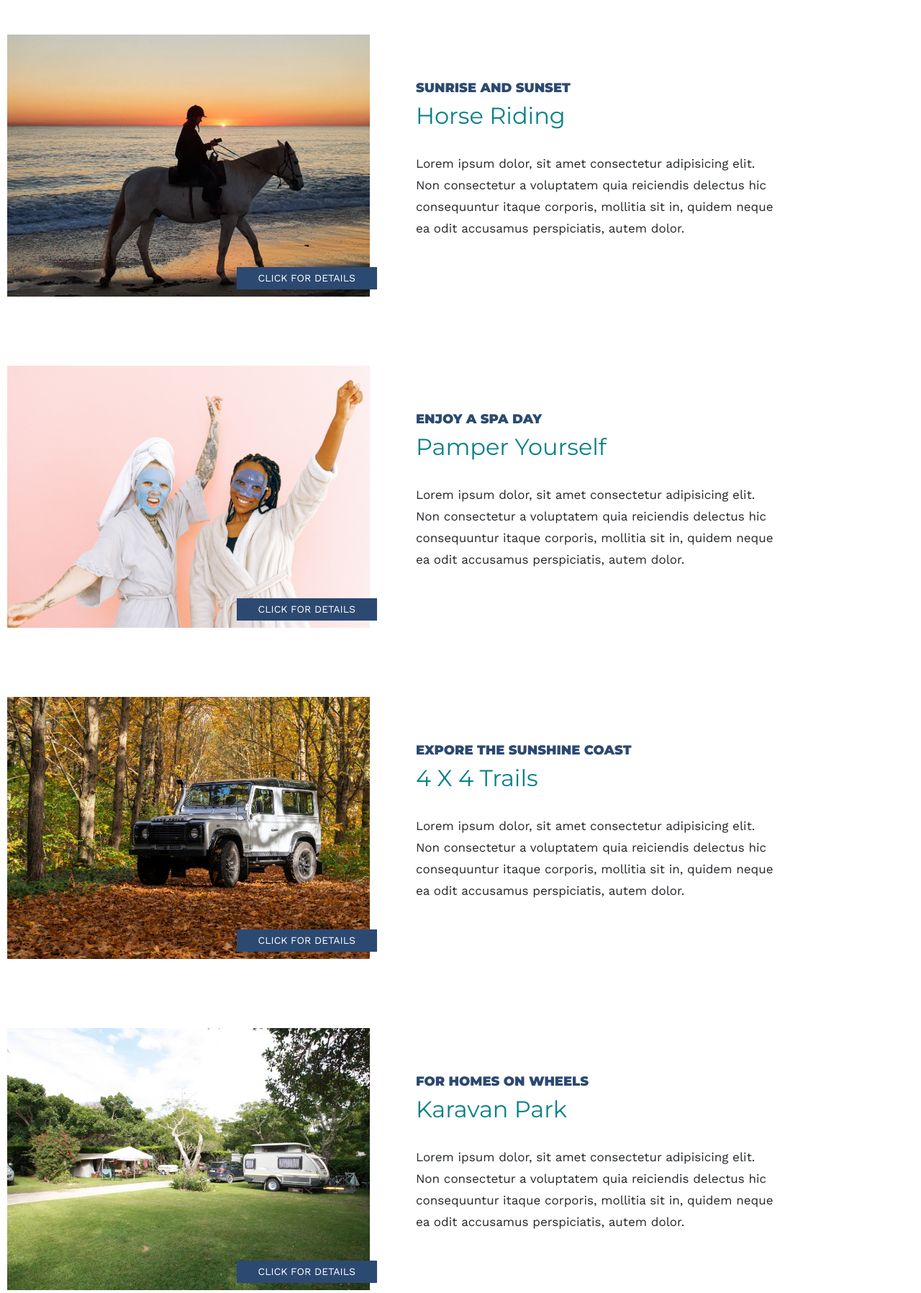
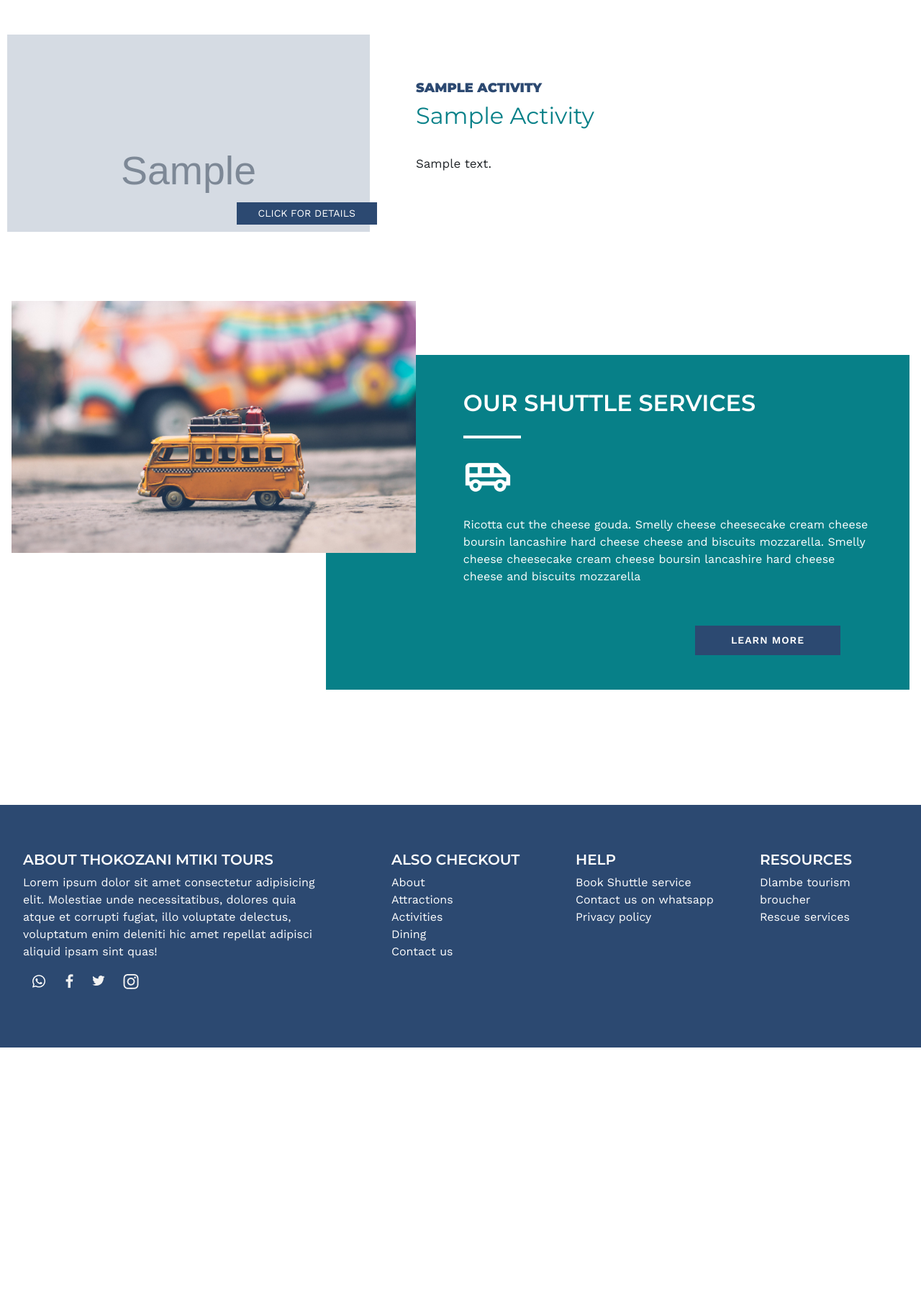
Before and after one commit to Spha88/thoko_django_app, a Django app: page /activities in a window 1280 px wide. Shown: the part 162-1958 px from the top of the page at 72% size. After the commit the page ends 1617 px from the top, so only its background shows below. Run offline with Django 4.2, Linux system fonts and the light colour scheme; tables that the repository leaves empty hold one stand-in row (values such as "Sample post"); grey boxes marked "Sample" are stand-in pictures.

Commit message:
Retrieve activities from database and populate the activities page

```diff
--- a/activities/models.py
+++ b/activities/models.py
@@ -20,7 +20,7 @@ class Activity(models.Model):
         return self.title
 
     def get_absolute_url(self):
-        return reverse("activity_detail", kwargs={"slug": self.slug})
+        return reverse("single_activity_page", kwargs={"slug": self.slug})
 
     def save(self, *args, **kwargs):
         self.slug = slugify(self.title[:99], allow_unicode=True) #make a slug of no more than 100 characters
--- /dev/null
+++ b/activities/urls.py
@@ -0,0 +1,7 @@
+from django.urls import path, include
+from . import views
+
+urlpatterns = [
+    path('', views.activities, name='activities'),
+    path('<slug:slug>', views.single_activity_page, name="single_activity_page")
+]
--- a/activities/views.py
+++ b/activities/views.py
@@ -1,3 +1,9 @@
 from django.shortcuts import render
+from .models import Activity
 
-# Create your views here.
+def activities(request):
+    activities = Activity.objects.all()
+    return render(request, 'pages/activities.html', { 'activities': activities })
+
+def single_activity_page(request, slug):
+    return render(request, 'pages/single_activity_page.html')
--- a/pages/urls.py
+++ b/pages/urls.py
@@ -4,5 +4,4 @@ from . import views
 
 urlpatterns = [
     path('', views.home, name="home"),
-    path('activities', views.activities, name='activities')
 ]
--- a/pages/views.py
+++ b/pages/views.py
@@ -1,7 +1,6 @@
 from django.shortcuts import render
+
+from activities.models import Activity
 
 def home(request):
     return render(request, 'pages/index.html')
-
-def activities(request):
-    return render(request, 'pages/activities.html')
--- a/templates/pages/activities.html
+++ b/templates/pages/activities.html
@@ -11,54 +11,25 @@
             <h2>Activities</h2>
         </header>
         <main id="activities-container">
+            {% if activities %}
+                {% for activity in activities %}
                     <div class="activity-card">
-                <div class="activity-image" style="background-image: url('{% static "images/horse_riding.jpg" %}')">
-                    <a href="#" class="activity-link">click for details</a>
+                        <div class="activity-image" style="background-image: url('{{ activity.thumb_nail.url }}')">
+                            <a href="{{ activity.get_absolute_url }}" class="activity-link">click for details</a>
                         </div>
                         <div class="activity-content">
-                    <h3>Sunrise and sunset</h3>
-                    <h2>Horse Riding</h2>
+                            <h3>{{ activity.subtitle }}</h3>
+                            <h2>{{ activity.title }}</h2>
                             <p class="description">
-                        Lorem ipsum dolor, sit amet consectetur adipisicing elit. Non consectetur a voluptatem quia reiciendis delectus hic consequuntur itaque corporis, mollitia sit in, quidem neque ea odit accusamus perspiciatis, autem dolor.
+                                {{ activity.excerpt | safe }}
                             </p>
                         </div>
                     </div>
-            <div class="activity-card">
-                <div class="activity-image" style="background-image: url('{% static "images/spa.jpg" %}')">
-                    <a href="#" class="activity-link">click for details</a>
-                </div>
-                <div class="activity-content">
-                    <h3>Enjoy a spa day</h3>
-                    <h2>Pamper yourself</h2>
-                    <p class="description">
-                        Lorem ipsum dolor, sit amet consectetur adipisicing elit. Non consectetur a voluptatem quia reiciendis delectus hic consequuntur itaque corporis, mollitia sit in, quidem neque ea odit accusamus perspiciatis, autem dolor.
-                    </p>
-                </div>
-            </div>
-            <div class="activity-card">
-                <div class="activity-image" style="background-image: url('{% static "images/land_rover.jpg" %}')">
-                    <a href="#" class="activity-link">click for details</a>
-                </div>
-                <div class="activity-content">
-                    <h3>Expore the sunshine coast</h3>
-                    <h2>4 x 4 Trails</h2>
-                    <p class="description">
-                        Lorem ipsum dolor, sit amet consectetur adipisicing elit. Non consectetur a voluptatem quia reiciendis delectus hic consequuntur itaque corporis, mollitia sit in, quidem neque ea odit accusamus perspiciatis, autem dolor.
-                    </p>
-                </div>
-            </div>
-            <div class="activity-card">
-                <div class="activity-image" style="background-image: url('{% static "images/medolino.jpg" %}')">
-                    <a href="#" class="activity-link">click for details</a>
-                </div>
-                <div class="activity-content">
-                    <h3>For homes on wheels</h3>
-                    <h2>Karavan Park</h2>
-                    <p class="description">
-                        Lorem ipsum dolor, sit amet consectetur adipisicing elit. Non consectetur a voluptatem quia reiciendis delectus hic consequuntur itaque corporis, mollitia sit in, quidem neque ea odit accusamus perspiciatis, autem dolor.
-                    </p>
-                </div>
-            </div>
+                {% endfor %}
+            {% else %}
+                <h3>No causes added yet</h3>
+            {% endif %}
+
         </main>
     </div>
 </section>
--- a/thoko_website/urls.py
+++ b/thoko_website/urls.py
@@ -7,4 +7,5 @@ from django.conf.urls.static import static
 urlpatterns = [
     path('admin/', admin.site.urls),
     path('', include('pages.urls')),
+    path('activities', include('activities.urls')),
 ] + static(settings.MEDIA_URL, document_root=settings.MEDIA_ROOT)
```
Also changed, not shown: templates/pages/single_activity_page.html (added, +23 -0 lines). Lines whose indentation alone changed are shown as unchanged.
